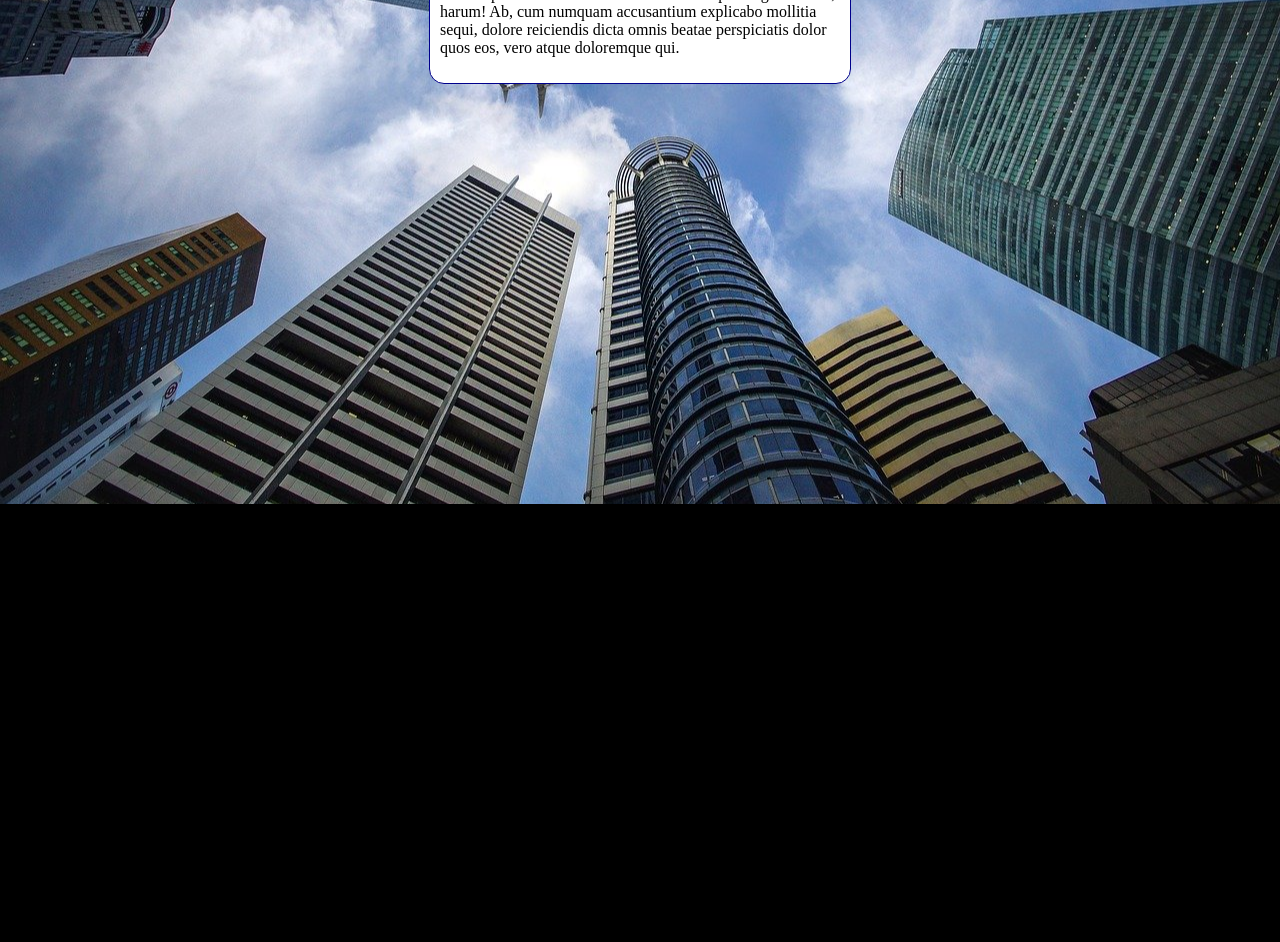
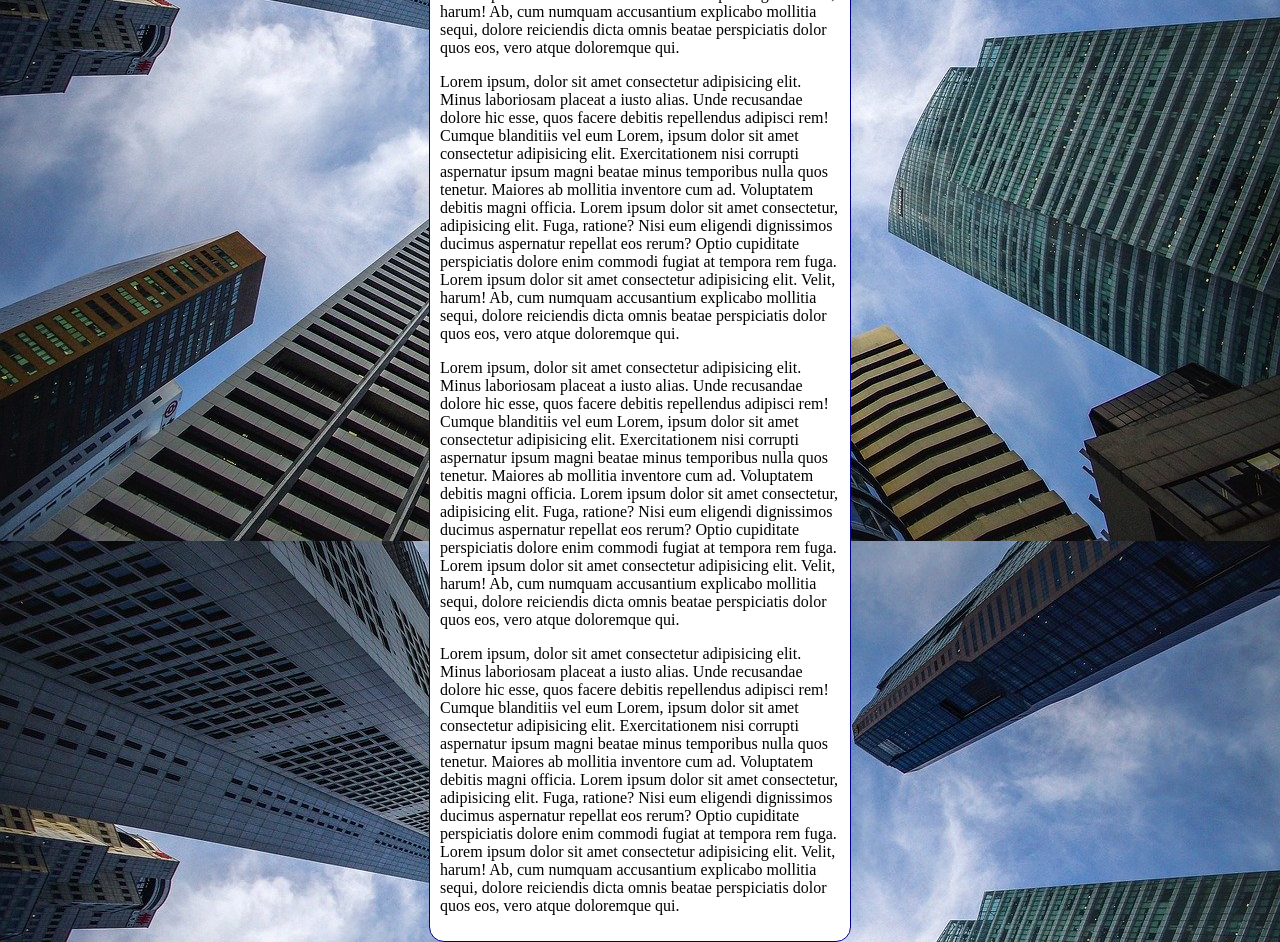
Before and after one commit to alessoncristian/curso-html-css, a plain HTML site: page modulo_02/ex022/fundo006.html in a window 1280 px wide. Shown: the part 312-1254 px from the top of the page. Before the commit the page ends 816 px from the top, so only its background shows below. Drawn offline with Linux system fonts and the light colour scheme.

Commit message:
atualizei exercício 022

```diff
--- a/modulo_02/ex022/fundo006.html
+++ b/modulo_02/ex022/fundo006.html
@@ -3,19 +3,27 @@
 <head>
     <meta charset="UTF-8">
     <meta name="viewport" content="width=device-width, initial-scale=1.0">
-    <title>Document</title>
+    <title>Fundo fixo de tela</title>
     <Style>
         body {
             height: 100vh;
-            background-color: black;
+            /*background-color: black;
             background-image: url(imagens/wallpaper002.jpg);
             background-position: center center;
             background-repeat: no-repeat;
             background-size: cover;
+            background-attachment: fixed;*/
+
+            /* shorthand - background
+                color > image > position > repeat > *[size] > attachment
+            */
+
+            background: black url(imagens/wallpaper002.jpg) center center no-repeat fixed;
+            background-size: cover;
         }
         main {
             background-color: white;
-            width: 400px;
+            max-width: 400px;
             padding: 10px;
             margin: auto;
             border: 1px solid darkblue;
@@ -27,6 +35,9 @@
     <main>
         <h1>Teste de imagen de fundo</h1>
         <p>Lorem ipsum, dolor sit amet consectetur adipisicing elit. Minus laboriosam placeat a iusto alias. Unde recusandae dolore hic esse, quos facere debitis repellendus adipisci rem! Cumque blanditiis vel eum Lorem, ipsum dolor sit amet consectetur adipisicing elit. Exercitationem nisi corrupti aspernatur ipsum magni beatae minus temporibus nulla quos tenetur. Maiores ab mollitia inventore cum ad. Voluptatem debitis magni officia. Lorem ipsum dolor sit amet consectetur, adipisicing elit. Fuga, ratione? Nisi eum eligendi dignissimos ducimus aspernatur repellat eos rerum? Optio cupiditate perspiciatis dolore enim commodi fugiat at tempora rem fuga. Lorem ipsum dolor sit amet consectetur adipisicing elit. Velit, harum! Ab, cum numquam accusantium explicabo mollitia sequi, dolore reiciendis dicta omnis beatae perspiciatis dolor quos eos, vero atque doloremque qui.</p>
+        <p>Lorem ipsum, dolor sit amet consectetur adipisicing elit. Minus laboriosam placeat a iusto alias. Unde recusandae dolore hic esse, quos facere debitis repellendus adipisci rem! Cumque blanditiis vel eum Lorem, ipsum dolor sit amet consectetur adipisicing elit. Exercitationem nisi corrupti aspernatur ipsum magni beatae minus temporibus nulla quos tenetur. Maiores ab mollitia inventore cum ad. Voluptatem debitis magni officia. Lorem ipsum dolor sit amet consectetur, adipisicing elit. Fuga, ratione? Nisi eum eligendi dignissimos ducimus aspernatur repellat eos rerum? Optio cupiditate perspiciatis dolore enim commodi fugiat at tempora rem fuga. Lorem ipsum dolor sit amet consectetur adipisicing elit. Velit, harum! Ab, cum numquam accusantium explicabo mollitia sequi, dolore reiciendis dicta omnis beatae perspiciatis dolor quos eos, vero atque doloremque qui.</p>
+        <p>Lorem ipsum, dolor sit amet consectetur adipisicing elit. Minus laboriosam placeat a iusto alias. Unde recusandae dolore hic esse, quos facere debitis repellendus adipisci rem! Cumque blanditiis vel eum Lorem, ipsum dolor sit amet consectetur adipisicing elit. Exercitationem nisi corrupti aspernatur ipsum magni beatae minus temporibus nulla quos tenetur. Maiores ab mollitia inventore cum ad. Voluptatem debitis magni officia. Lorem ipsum dolor sit amet consectetur, adipisicing elit. Fuga, ratione? Nisi eum eligendi dignissimos ducimus aspernatur repellat eos rerum? Optio cupiditate perspiciatis dolore enim commodi fugiat at tempora rem fuga. Lorem ipsum dolor sit amet consectetur adipisicing elit. Velit, harum! Ab, cum numquam accusantium explicabo mollitia sequi, dolore reiciendis dicta omnis beatae perspiciatis dolor quos eos, vero atque doloremque qui.</p>
+        <p>Lorem ipsum, dolor sit amet consectetur adipisicing elit. Minus laboriosam placeat a iusto alias. Unde recusandae dolore hic esse, quos facere debitis repellendus adipisci rem! Cumque blanditiis vel eum Lorem, ipsum dolor sit amet consectetur adipisicing elit. Exercitationem nisi corrupti aspernatur ipsum magni beatae minus temporibus nulla quos tenetur. Maiores ab mollitia inventore cum ad. Voluptatem debitis magni officia. Lorem ipsum dolor sit amet consectetur, adipisicing elit. Fuga, ratione? Nisi eum eligendi dignissimos ducimus aspernatur repellat eos rerum? Optio cupiditate perspiciatis dolore enim commodi fugiat at tempora rem fuga. Lorem ipsum dolor sit amet consectetur adipisicing elit. Velit, harum! Ab, cum numquam accusantium explicabo mollitia sequi, dolore reiciendis dicta omnis beatae perspiciatis dolor quos eos, vero atque doloremque qui.</p>
     </main>
 </body>
 </html>
```
